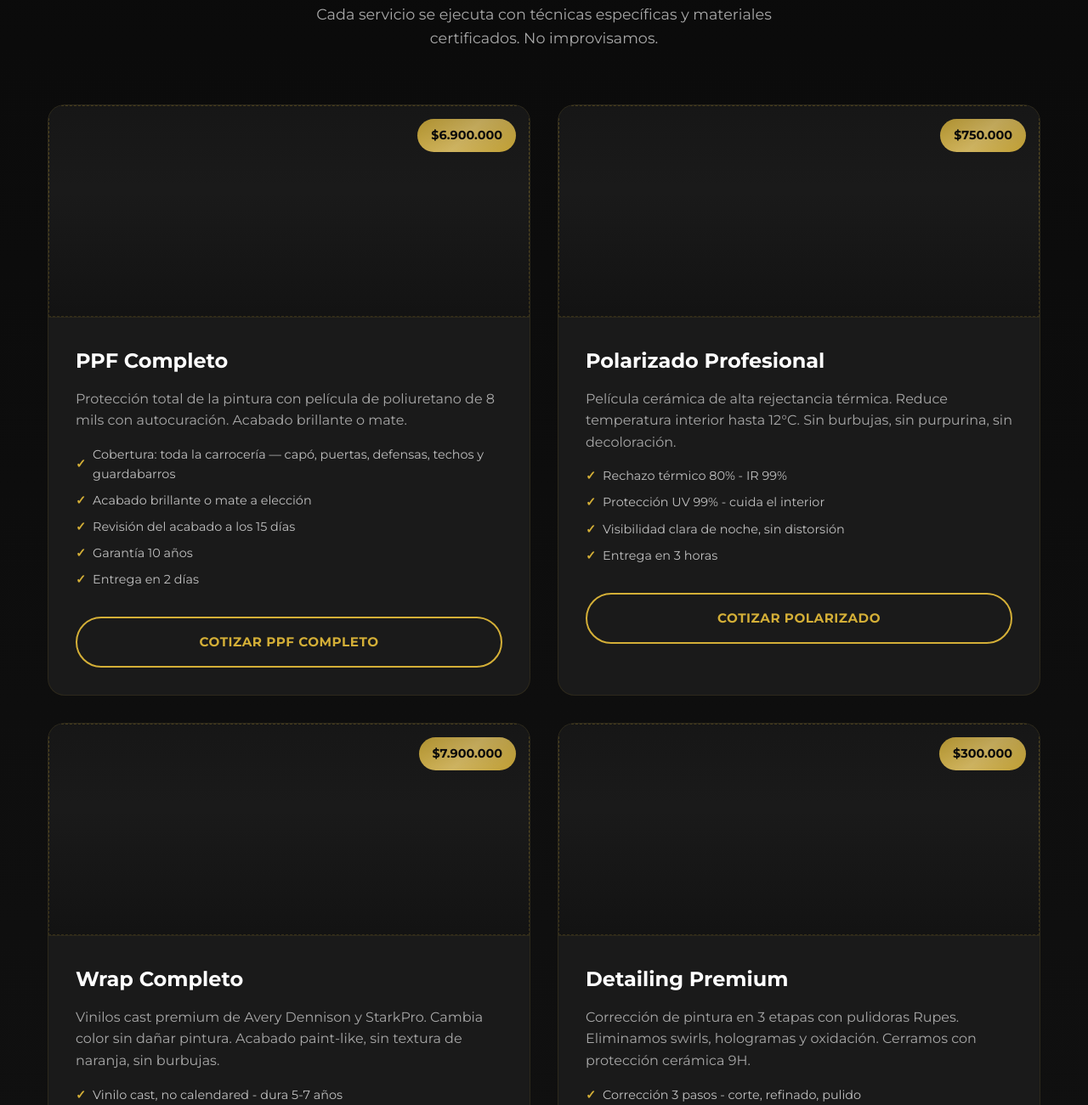
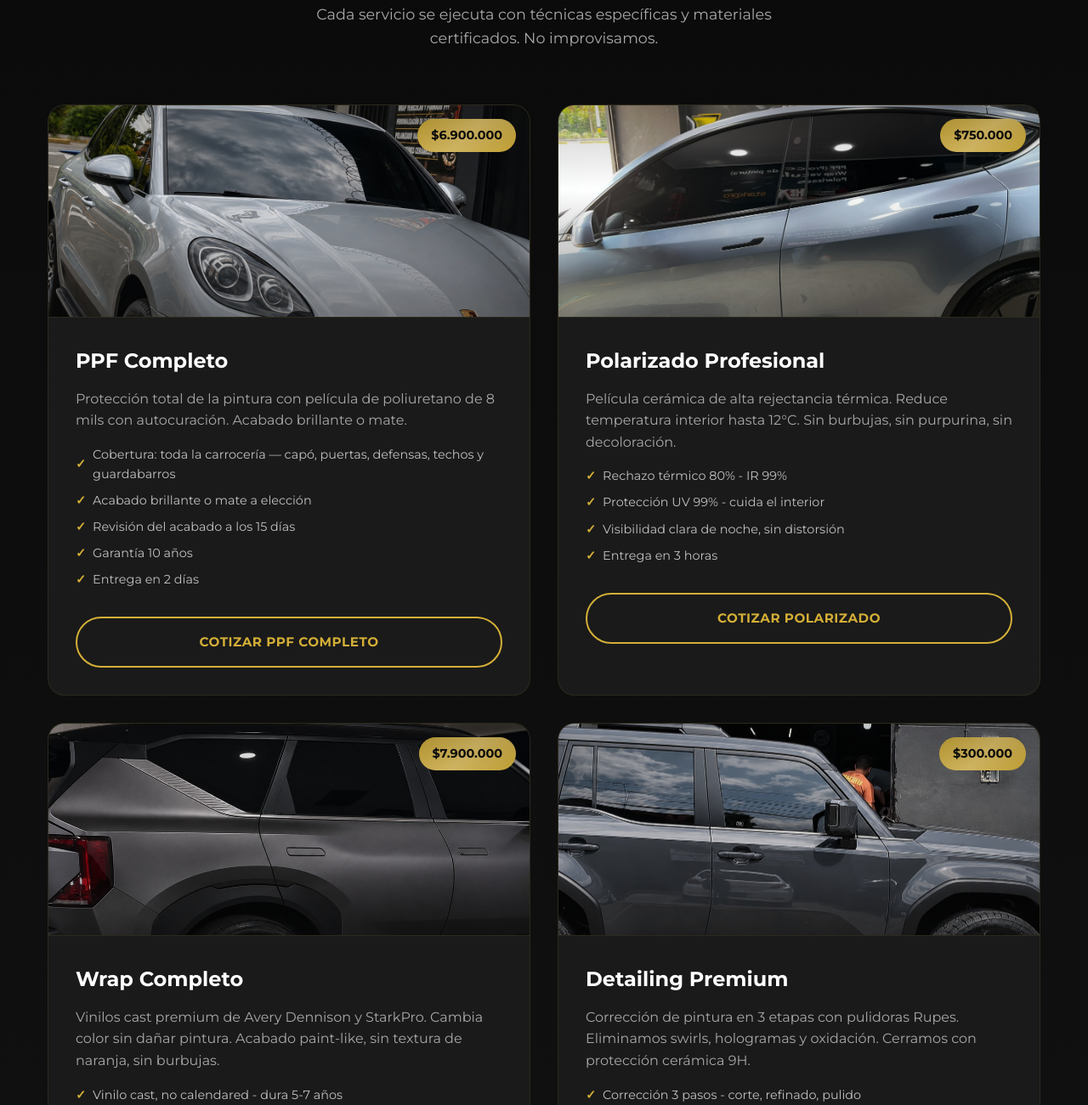
Before and after one commit to kaelcore143-cpu/carfilms, a plain HTML site: page index.html in a window 1280 px wide. Shown: the part 2997-4298 px from the top of the page at 85% size. Drawn offline with nearby package versions, Linux system fonts and the light colour scheme.

Commit message:
content(servicios): reemplazar placeholders por fotos reales de cada servicio
- servicio-ppf.jpeg (Porsche), servicio-polarizado.jpeg, servicio-wrap.jpeg, servicio-detailing.jpeg
- nombres limpios y textos alternativos descriptivos

```diff
--- a/index.html
+++ b/index.html
@@ -249,7 +249,7 @@
             <div class="services-grid">
                 <div class="card service-card">
                     <div class="service-image">
-                        <div class="image-placeholder service-img" aria-hidden="true"></div>
+                        <img class="service-img" src="servicio-ppf.jpeg" alt="Porsche gris con PPF Completo instalado en CarFilms" width="1254" height="1254" loading="lazy" decoding="async">
                         <div class="service-overlay">
                             <span class="service-price">$6.900.000</span>
                         </div>
@@ -271,7 +271,7 @@
                 </div>
                 <div class="card service-card">
                     <div class="service-image">
-                        <div class="image-placeholder service-img" aria-hidden="true"></div>
+                        <img class="service-img" src="servicio-polarizado.jpeg" alt="Vehículo con polarizado cerámico profesional instalado en CarFilms" width="1280" height="960" loading="lazy" decoding="async">
                         <div class="service-overlay">
                             <span class="service-price">$750.000</span>
                         </div>
@@ -292,7 +292,7 @@
                 </div>
                 <div class="card service-card">
                     <div class="service-image">
-                        <div class="image-placeholder service-img" aria-hidden="true"></div>
+                        <img class="service-img" src="servicio-wrap.jpeg" alt="Kia EV6 gris con Wrap Completo instalado en CarFilms" width="1123" height="1401" loading="lazy" decoding="async">
                         <div class="service-overlay">
                             <span class="service-price">$7.900.000</span>
                         </div>
@@ -313,7 +313,7 @@
                 </div>
                 <div class="card service-card">
                     <div class="service-image">
-                        <div class="image-placeholder service-img" aria-hidden="true"></div>
+                        <img class="service-img" src="servicio-detailing.jpeg" alt="Detailing premium realizado en CarFilms" width="1131" height="1391" loading="lazy" decoding="async">
                         <div class="service-overlay">
                             <span class="service-price">$300.000</span>
                         </div>
```
Also changed, not shown: servicio-detailing.jpeg (added), servicio-polarizado.jpeg (added), servicio-ppf.jpeg (added), servicio-wrap.jpeg (added).
